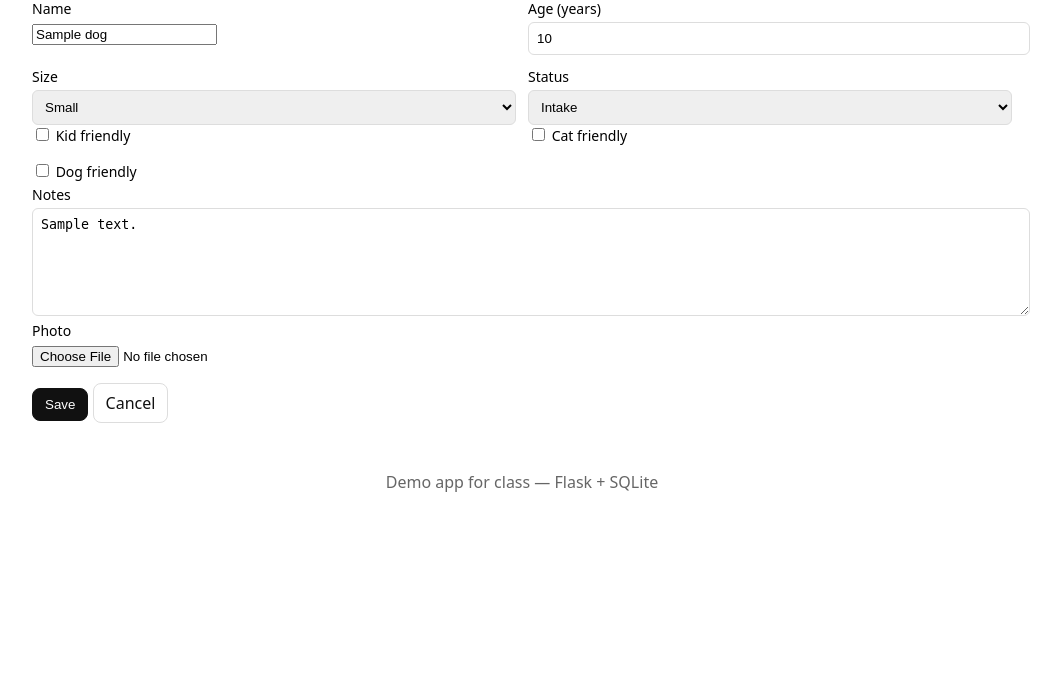
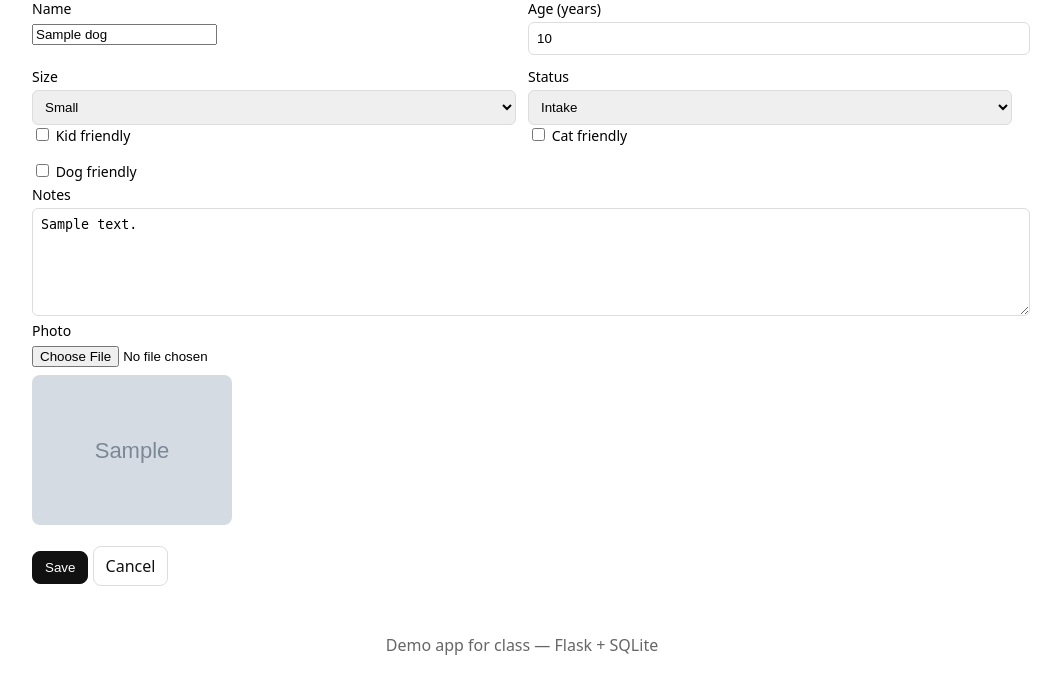
Before and after one commit to alexanmf/dog-app, a Flask app: template dog_profile_demo/templates/form.html in a window 1280 px wide. Shown: the part 143-823 px from the top of the page, without its empty margins (118-1179 px from the left). Before the commit the page ends 635 px from the top, so only its background shows below. Run offline with Flask 3, Linux system fonts and the light colour scheme; the template is opened without the code that fills it: most values are stand-ins (such as "Sample title", 1, 10 or a date in 2020); grey boxes marked "Sample" are stand-in pictures.

Commit message:
Refactor form layout and add image display

```diff
--- a/dog_profile_demo/templates/form.html
+++ b/dog_profile_demo/templates/form.html
@@ -1,16 +1,22 @@
 {% extends "base.html" %}
 {% block content %}
+
 <h2>{{ 'Edit Dog' if dog else 'New Dog' }}</h2>
+
 <form method="post" enctype="multipart/form-data">
+
+  <!-- Row 1: Basic info -->
   <div class="row">
     <div>
       <label>Name</label>
       <input name="name" required value="{{ dog.name if dog else '' }}">
     </div>
+
     <div>
       <label>Age (years)</label>
       <input type="number" min="0" name="age" value="{{ dog.age if dog else 0 }}">
     </div>
+
     <div>
       <label>Size</label>
       <select name="size">
@@ -19,6 +25,7 @@
         {% endfor %}
       </select>
     </div>
+
     <div>
       <label>Status</label>
       <select name="status">
@@ -29,18 +36,25 @@
     </div>
   </div>
 
+  <!-- Row 2: Friendly flags -->
   <div class="row">
     <div>
-      <label><input type="checkbox" name="kid_friendly" {% if dog and dog.kid_friendly %}checked{% endif %}> Kid friendly</label>
+      <label><input type="checkbox" name="kid_friendly"
+        {% if dog and dog.kid_friendly %}checked{% endif %}> Kid friendly</label>
     </div>
+
     <div>
-      <label><input type="checkbox" name="cat_friendly" {% if dog and dog.cat_friendly %}checked{% endif %}> Cat friendly</label>
+      <label><input type="checkbox" name="cat_friendly"
+        {% if dog and dog.cat_friendly %}checked{% endif %}> Cat friendly</label>
     </div>
+
     <div>
-      <label><input type="checkbox" name="dog_friendly" {% if dog and dog.dog_friendly %}checked{% endif %}> Dog friendly</label>
+      <label><input type="checkbox" name="dog_friendly"
+        {% if dog and dog.dog_friendly %}checked{% endif %}> Dog friendly</label>
     </div>
   </div>
 
+  <!-- Row 3: Notes -->
   <div class="row full">
     <div>
       <label>Notes</label>
@@ -48,11 +62,19 @@
     </div>
   </div>
 
-  <!-- ⭐ Add your photo upload field here -->
+  <!-- Row 4: Photo upload -->
   <div class="row full">
     <div>
       <label>Photo</label>
       <input type="file" name="image" accept="image/*">
+
+      <!-- Show current image when editing -->
+      {% if dog and dog.image_url %}
+        <div style="margin-top: 8px;">
+          <img src="{{ dog.image_url }}" alt="{{ dog.name }}"
+               style="max-height: 150px; border-radius: 8px;">
+        </div>
+      {% endif %}
     </div>
   </div>
 
```
